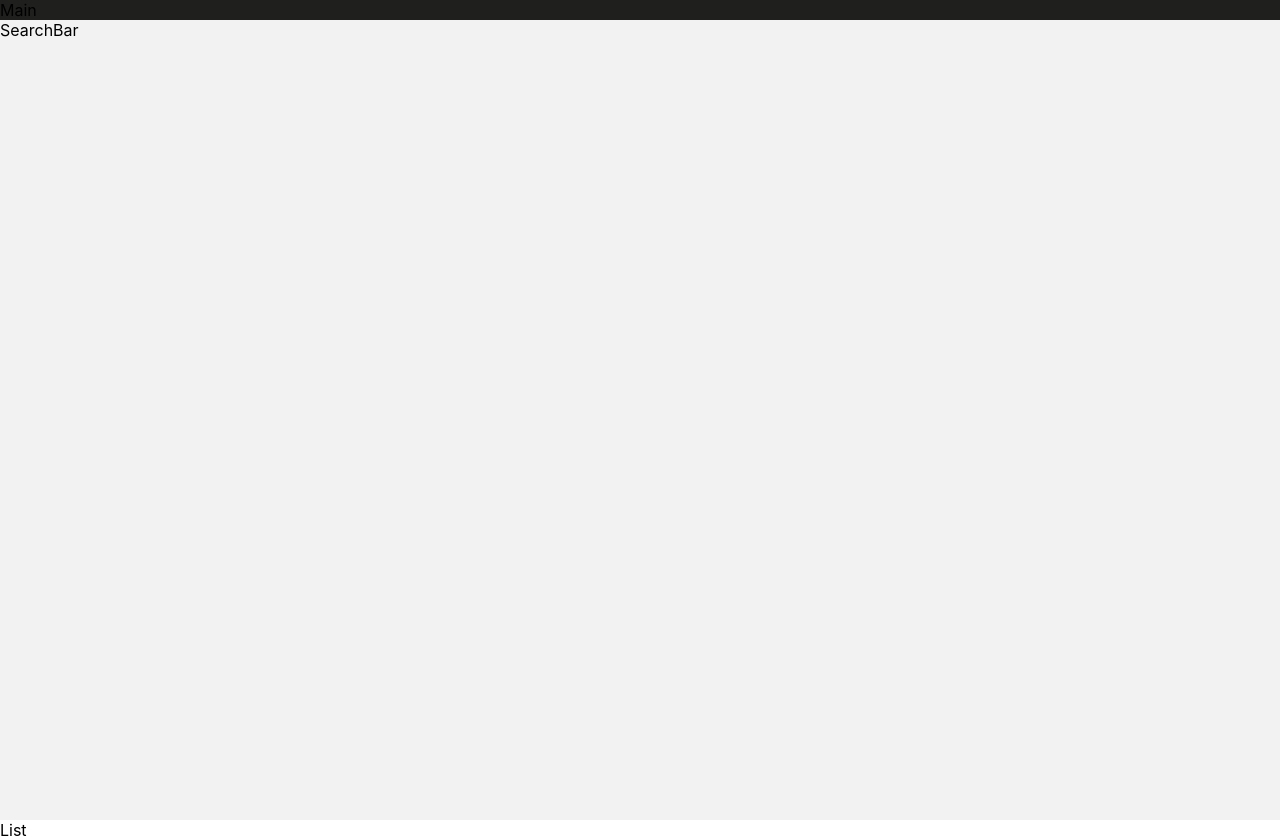
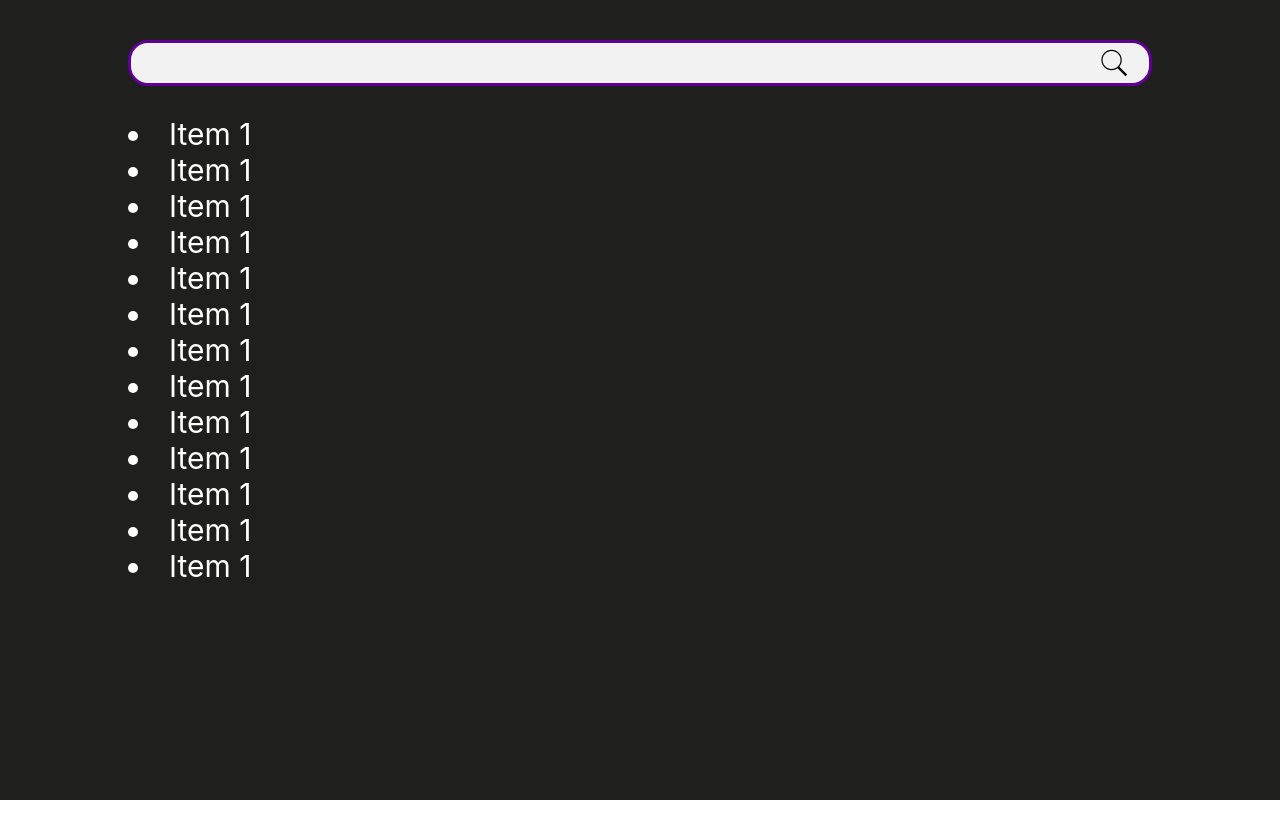
Before and after one commit to elenasr-boop/certification, a React (Create React App) app: page / in a window 1280 px wide. After the commit the page ends 800 px from the top, so only its background shows below. Built offline with nearby package versions, Linux system fonts and the light colour scheme.

Commit message:
layout main done

```diff
--- a/src/App.styled.js
+++ b/src/App.styled.js
@@ -1,6 +1,7 @@
 import styled from "styled-components";
 
 export const AppStyled = styled.div`
+  background-color: #1f1f1e;
   width: 100vw;
   height: 100vh;
 `;
--- a/src/components/list/list.jsx
+++ b/src/components/list/list.jsx
@@ -1,7 +1,22 @@
 import React from "react"
+import { ListStyled } from "./list.styled"
 
 export function List () {
     return (
-        <div className="list">List</div>
+        <ListStyled>
+            <li>Item 1</li>
+            <li>Item 1</li>
+            <li>Item 1</li>
+            <li>Item 1</li>
+            <li>Item 1</li>
+            <li>Item 1</li>
+            <li>Item 1</li>
+            <li>Item 1</li>
+            <li>Item 1</li>
+            <li>Item 1</li>
+            <li>Item 1</li>
+            <li>Item 1</li>
+            <li>Item 1</li>
+        </ListStyled>
     )
 }
--- a/src/components/list/list.styled.js
+++ b/src/components/list/list.styled.js
@@ -0,0 +1,5 @@
+import styled from "styled-components";
+
+export const ListStyled = styled.div`
+    font-size: 30px;
+`;
--- a/src/components/main/main.jsx
+++ b/src/components/main/main.jsx
@@ -6,7 +6,6 @@ import { List } from "../list/list";
 export function Main () {
     return (
         <Container>
-            Main
             <SearchBar />
             <List />
         </Container>
--- a/src/components/main/main.styled.js
+++ b/src/components/main/main.styled.js
@@ -1,7 +1,12 @@
 import styled from "styled-components";
 
 export const Container = styled.div`
-    background-color: #1f1f1e;
-    width: 100%;
-    height: 100%;
+    width: 80%;
+    height: calc(100% - 40px);
+    margin: auto;
+    padding-top: 40px;
+    display: flex;
+    flex-direction: column;
+    gap: 30px;
+    color: #fff;
 `;
--- a/src/components/searchBar/searchBar.jsx
+++ b/src/components/searchBar/searchBar.jsx
@@ -1,10 +1,11 @@
 import React from "react";
-import { SearchBarStyled } from "./searchBar.styled";
+import { SearchBarStyled, Input, SearchImg } from "./searchBar.styled";
 
-export function SearchBar () {
-    return (
-        <SearchBarStyled>
-            SearchBar
-        </SearchBarStyled>
-    )
+export function SearchBar() {
+  return (
+    <SearchBarStyled>
+      <Input />
+      <SearchImg src="../search.svg" alt="Поиск" />
+    </SearchBarStyled>
+  );
 }
--- a/src/components/searchBar/searchBar.styled.js
+++ b/src/components/searchBar/searchBar.styled.js
@@ -1,7 +1,31 @@
 import styled from "styled-components";
 
 export const SearchBarStyled = styled.div`
-    background-color: #f2f2f2;
-    width: 100%;
-    height: 100%;
+  background-color: #f2f2f2;
+  height: 40px;
+  border-radius: 20px;
+  padding-left: 20px;
+  padding-right: 20px;
+  border: solid 3px #5e0194;
+  display: flex;
+  justify-content: space-between;
+  align-items: center;
 `;
+
+export const Input = styled.input`
+  background-color: #f2f2f2;
+  border: none;
+  width: calc(100% - 70px);
+  height: 37px;
+  font-size: 30px;
+  color: #1f1f1e;
+
+  &:focus-visible {
+    outline: none;
+  }
+`;
+
+export const SearchImg = styled.img`
+  width: 30px;
+  height: 30px;
+`;
```
